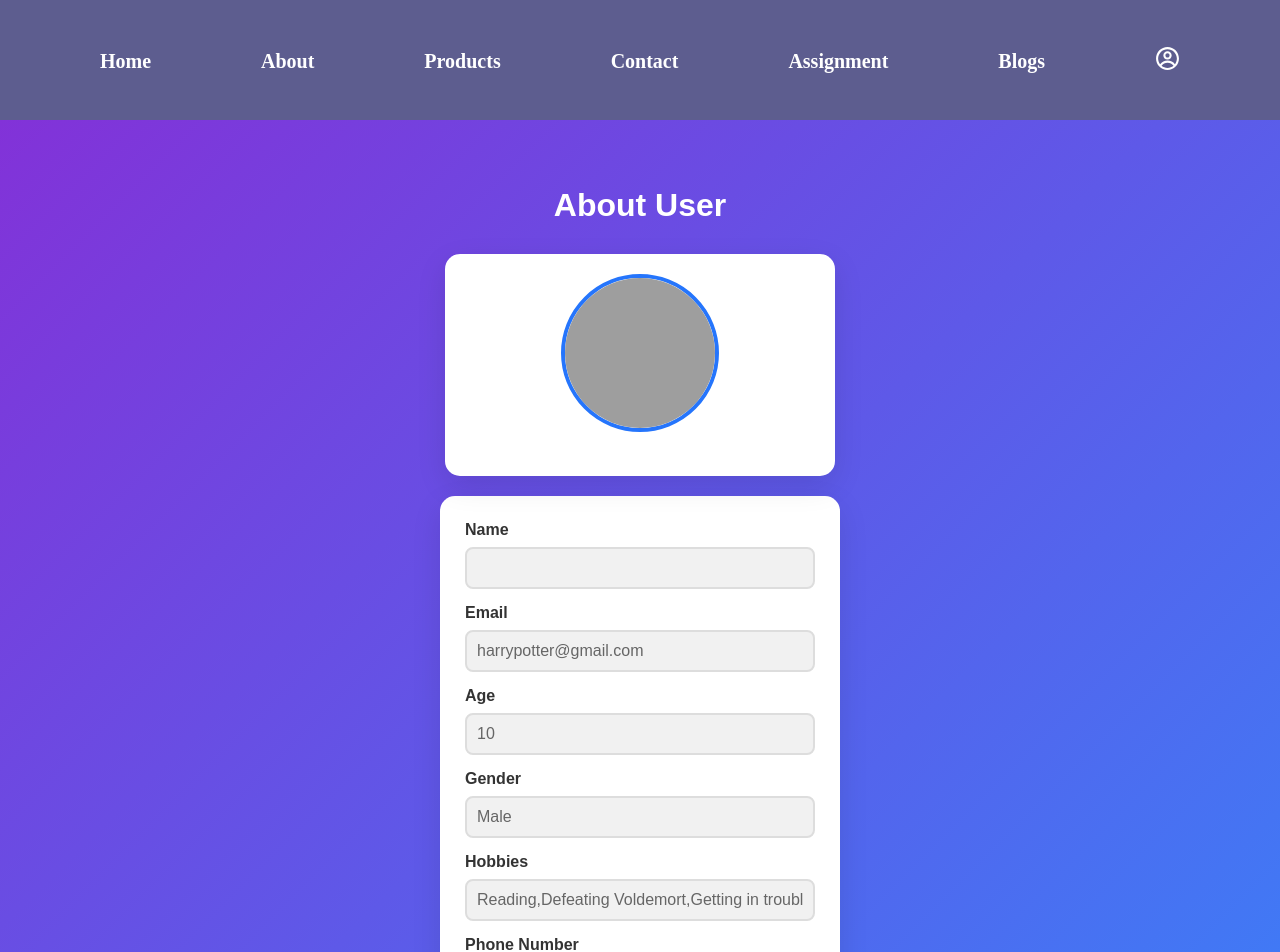
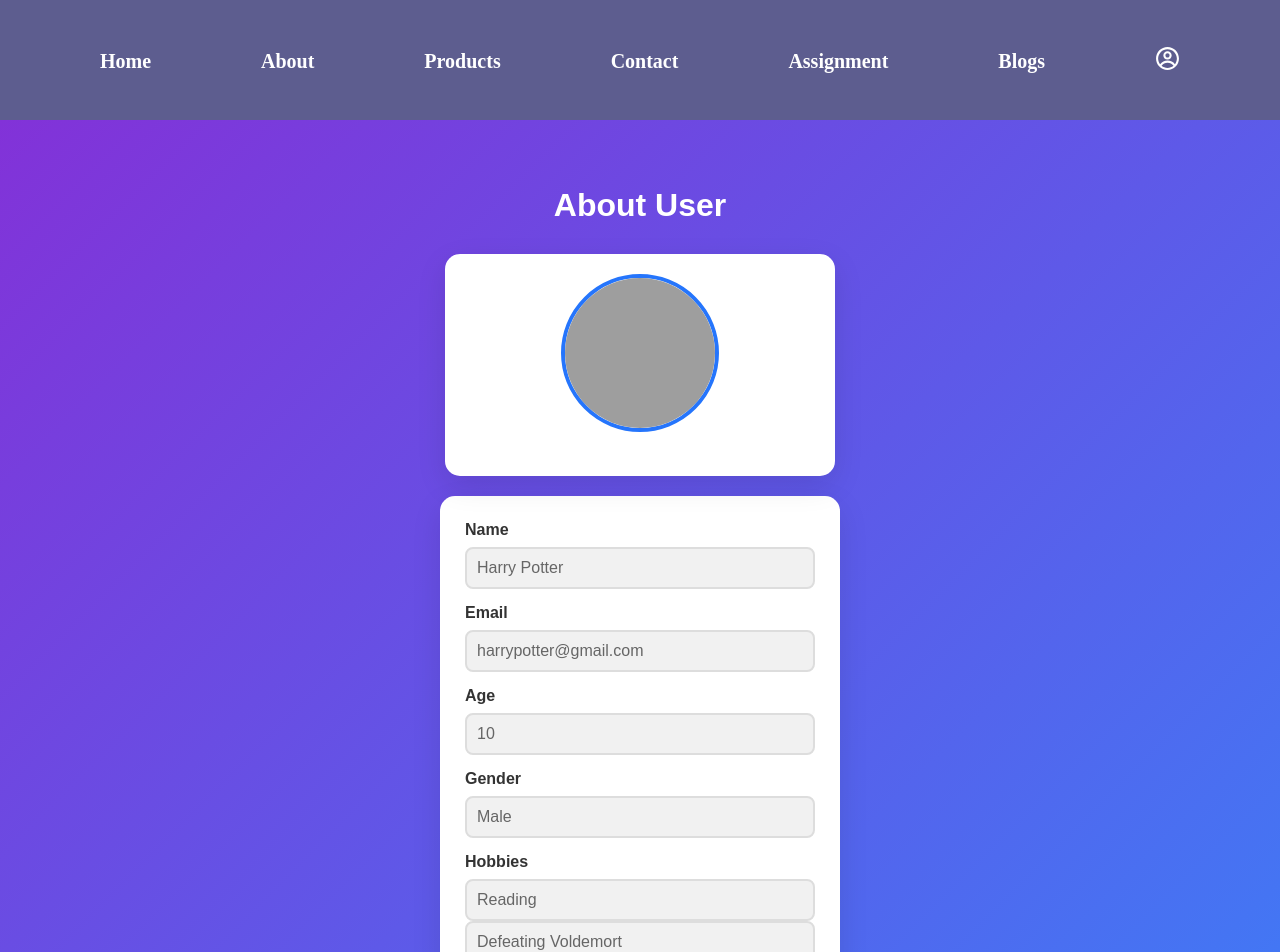
Before and after one commit to guranda26/online-shop, a React (Create React App) app: page /profile in a window 1280 px wide. Shown: the top 952 px of the page. Built offline with nearby package versions, Linux system fonts and the light colour scheme; grey boxes are pictures that could not be loaded.

Commit message:
fix hobbies display

```diff
--- a/src/pages/Profile.jsx
+++ b/src/pages/Profile.jsx
@@ -23,7 +23,7 @@ const Profile = () => {
           <input
             type="text"
             id="name"
-            value={user.name}
+            value={user.firstName}
             readOnly
             className="form-input"
           />
@@ -59,15 +59,19 @@ const Profile = () => {
           />
         </div>
         <div className="form-group">
-          <label htmlFor="hobbies">Hobbies</label>
-          <input
-            type="text"
-            id="hobbies"
-            value={user.hobbies}
-            readOnly
-            className="form-input"
-          />
+          <label htmlFor="gender">Hobbies</label>
+          {user.hobbies.map((hobby, index) => (
+            <input
+              type="text"
+              id={`hobbies-${index}`}
+              value={hobby}
+              readOnly
+              className="form-input"
+              key={index}
+            />
+          ))}
         </div>
+
         <div className="form-group">
           <label htmlFor="phone">Phone Number</label>
           <input
```
